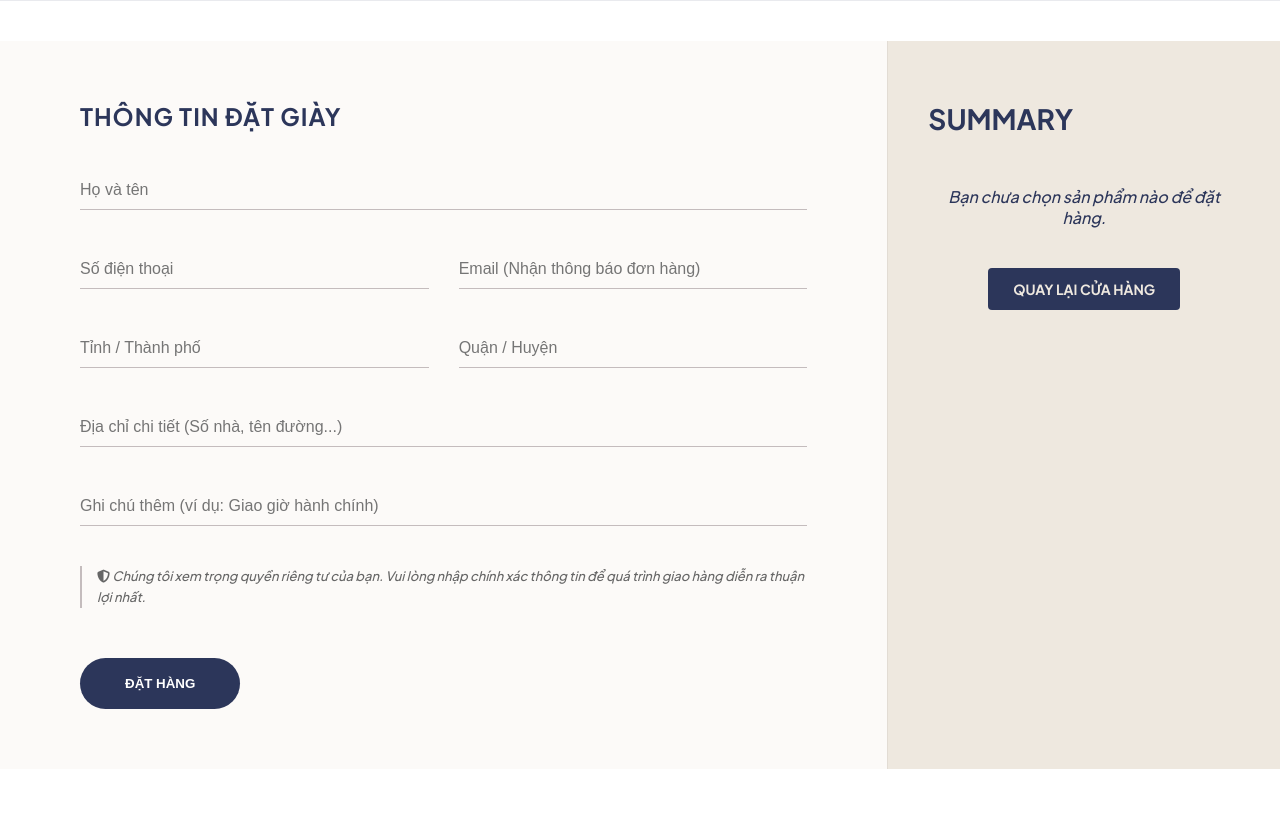
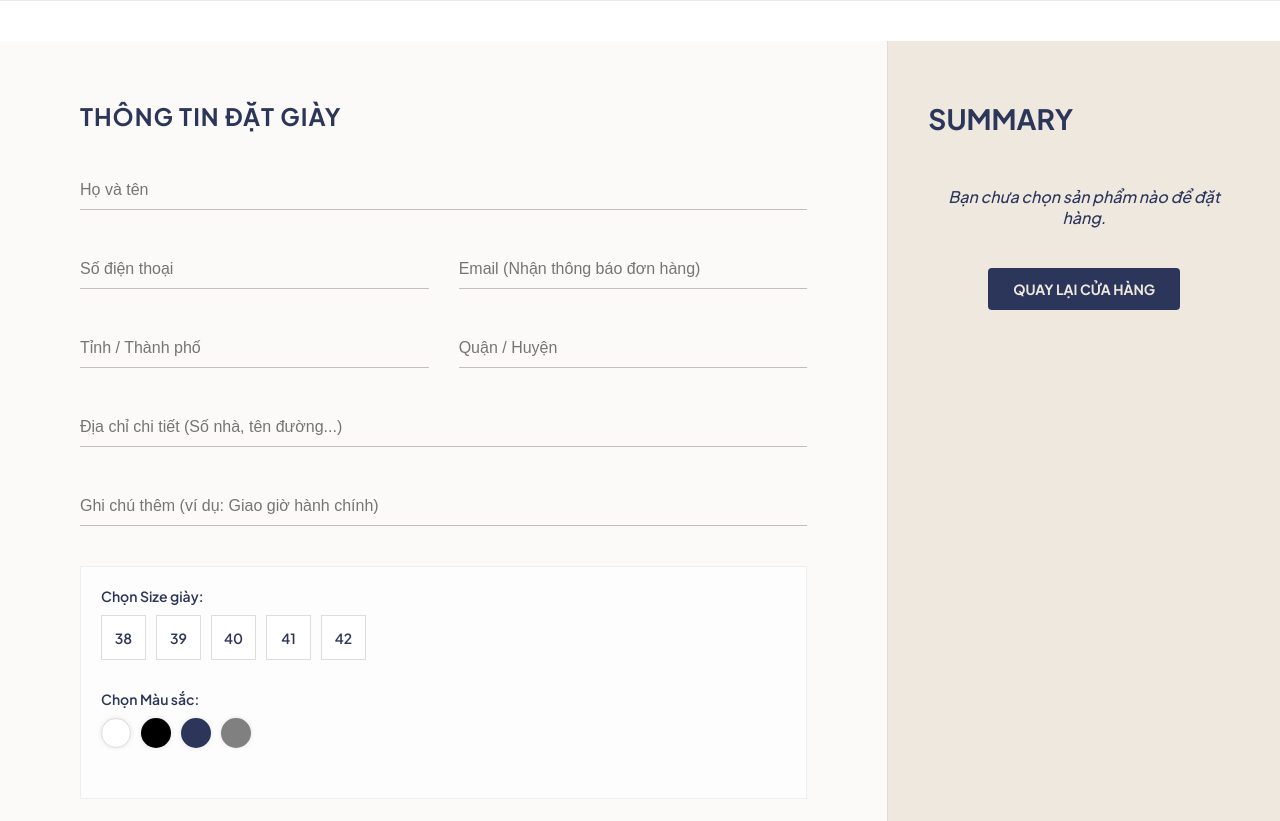
Before and after one commit to EliseJulius/skate-sneaker, a plain HTML site: page order.html in a window 1280 px wide. Shown: the part 71-892 px from the top of the page. Drawn offline with Linux system fonts and the light colour scheme.

Commit message:
tam push

```diff
--- a/css/order.css
+++ b/css/order.css
@@ -215,3 +215,68 @@
     margin-bottom: 30px;
     line-height: 1px;
 }
+
+.product-selection {
+    margin: 25px 0;
+    padding: 20px;
+    background: #fdfdfd;
+    border: 1px solid #eee;
+}
+
+.selection-group {
+    margin-bottom: 20px;
+}
+
+.selection-group label {
+    display: block;
+    font-weight: 600;
+    margin-bottom: 10px;
+    color: #2C365A;
+    font-size: 14px;
+}
+
+/* CSS cho Size Giày */
+.size-options, .color-options {
+    display: flex;
+    gap: 10px;
+    flex-wrap: wrap;
+}
+
+.size-options input[type="radio"],
+.color-options input[type="radio"] {
+    display: none; /* Ẩn nút tròn mặc định */
+}
+
+.size-options label {
+    display: flex;
+    align-items: center;
+    justify-content: center;
+    width: 45px;
+    height: 45px;
+    border: 1px solid #ddd;
+    cursor: pointer;
+    transition: all 0.3s ease;
+    background: white;
+}
+
+.size-options input[type="radio"]:checked + label {
+    background-color: #2C365A;
+    color: white;
+    border-color: #2C365A;
+}
+
+/* CSS cho Màu sắc (Dạng hình tròn) */
+.color-options label {
+    width: 30px;
+    height: 30px;
+    border-radius: 50%;
+    cursor: pointer;
+    border: 2px solid transparent;
+    transition: all 0.3s ease;
+    box-shadow: 0 0 5px rgba(0,0,0,0.1);
+}
+
+.color-options input[type="radio"]:checked + label {
+    border-color: #2C365A;
+    transform: scale(1.2);
+}
--- a/order.html
+++ b/order.html
@@ -72,7 +72,44 @@
             <div class="input-group">
                 <input type="text" id="note" name="note" placeholder="Ghi chú thêm (ví dụ: Giao giờ hành chính)">
             </div>
+<div class="product-selection">
+    <div class="selection-group">
+        <label>Chọn Size giày:</label>
+        <div class="size-options">
+            <input type="radio" name="size" id="size-38" value="38" required>
+            <label for="size-38">38</label>
 
+            <input type="radio" name="size" id="size-39" value="39">
+            <label for="size-39">39</label>
+
+            <input type="radio" name="size" id="size-40" value="40">
+            <label for="size-40">40</label>
+
+            <input type="radio" name="size" id="size-41" value="41">
+            <label for="size-41">41</label>
+
+            <input type="radio" name="size" id="size-42" value="42">
+            <label for="size-42">42</label>
+        </div>
+    </div>
+
+                <div class="selection-group">
+                    <label>Chọn Màu sắc:</label>
+                    <div class="color-options">
+                        <input type="radio" name="color" id="color-white" value="White" required>
+                        <label for="color-white" style="background-color: #ffffff; border: 1px solid #ddd;" title="Trắng"></label>
+
+                        <input type="radio" name="color" id="color-black" value="Black">
+                        <label for="color-black" style="background-color: #000000;" title="Đen"></label>
+
+                        <input type="radio" name="color" id="color-navy" value="Navy">
+                        <label for="color-navy" style="background-color: #2C365A;" title="Xanh Navy"></label>
+
+                        <input type="radio" name="color" id="color-grey" value="Grey">
+                        <label for="color-grey" style="background-color: #808080;" title="Xám"></label>
+                    </div>
+                </div>
+            </div>
             <p class="privacy-notice">
                 <i class="fas fa-shield-alt"></i>
                 Chúng tôi xem trọng quyền riêng tư của bạn. Vui lòng nhập chính xác thông tin để quá trình giao hàng diễn ra thuận lợi nhất.
```
Also changed, not shown: css/aboutus.css (+13 -15 lines).
